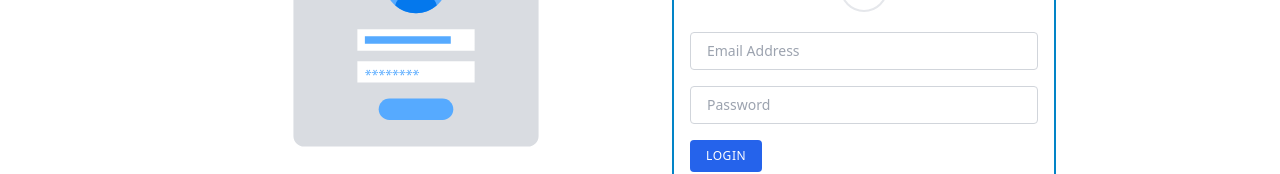
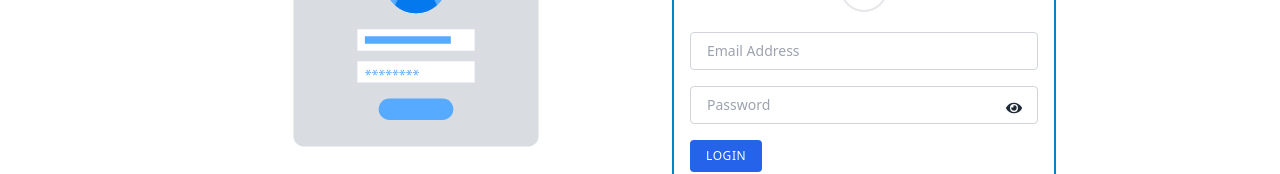
Before and after one commit to Sakib360360/JewelryShop, a React (Vite) app: page /login in a window 1280 px wide. Shown: the part 444-618 px from the top of the page. Built offline with nearby package versions, Linux system fonts and the light colour scheme; no server answers.

Commit message:
login password issue fixed

```diff
--- a/src/Components/Login/Login.jsx
+++ b/src/Components/Login/Login.jsx
@@ -1,6 +1,6 @@
 import React, { useContext, useState } from 'react';
 import { Link, useLocation, useNavigate } from 'react-router-dom';
-
+import { FaEyeSlash, FaEye } from "react-icons/fa";
 import { FaGoogle } from "react-icons/fa";
 import animLogin from '../../Animation/106680-login-and-sign-up.json'
 import Lottie from 'lottie-react'
@@ -11,12 +11,18 @@ import { AuthContext } from '../../Providers/AuthProvider';
 
 
 
+
+
 const Login = () => {
     // useTitle('login')
     const location = useLocation()
     const from = location?.state?.from?.pathname || '/'
+    const [showPassword, setShowPassword] = useState(false);
+    const handleTogglePassword = () => {
+        setShowPassword(!showPassword);
+    };
     const navigate = useNavigate()
-    const { signInByGoogle,signIn } = useContext(AuthContext)
+    const { signInByGoogle, signIn } = useContext(AuthContext)
     const [error, setError] = useState(null)
     const handleGoogleSignIn = () => {
         signInByGoogle()
@@ -34,10 +40,10 @@ const Login = () => {
         event.preventDefault()
         const email = event.target.email.value;
         const password = event.target.password.value;
-        signIn(email,password)
+        signIn(email, password)
             .then(result => {
                 const loggedUser = result.user;
-            navigate(from,{replace:true})
+                navigate(from, { replace: true })
 
             })
             .catch(error => {
@@ -65,7 +71,13 @@ const Login = () => {
                             <p className="m-4 mb-0 text-center font-semibold text-slate-500 border-2 p-2 rounded-full h-12 w-12">Or</p>
                         </div>
                         <input className="text-sm w-full px-4 py-2 border border-solid border-gray-300 rounded" type="email" placeholder="Email Address" name='email' required />
-                        <input className="text-sm w-full px-4 py-2 border border-solid border-gray-300 rounded mt-4" type="password" placeholder="Password" name='password' required />
+                        <div className='relative'>
+                            <button className='absolute right-4 bottom-2' type="button" onClick={handleTogglePassword}>
+                                {showPassword ? <FaEyeSlash></FaEyeSlash> : <FaEye></FaEye>}
+                            </button>
+                            <input className="text-sm w-full px-4 py-2 border border-solid border-gray-300 rounded mt-4" type={showPassword ? 'text' : 'password'} placeholder="Password" name='password' required />
+                        </div>
+
 
                         <div className="text-center md:text-left">
                             <button className="mt-4 bg-blue-600 hover:bg-blue-700 px-4 py-2 text-white uppercase rounded text-xs tracking-wider" type="submit">Login</button>
```
Lines whose indentation alone changed are shown as unchanged.
